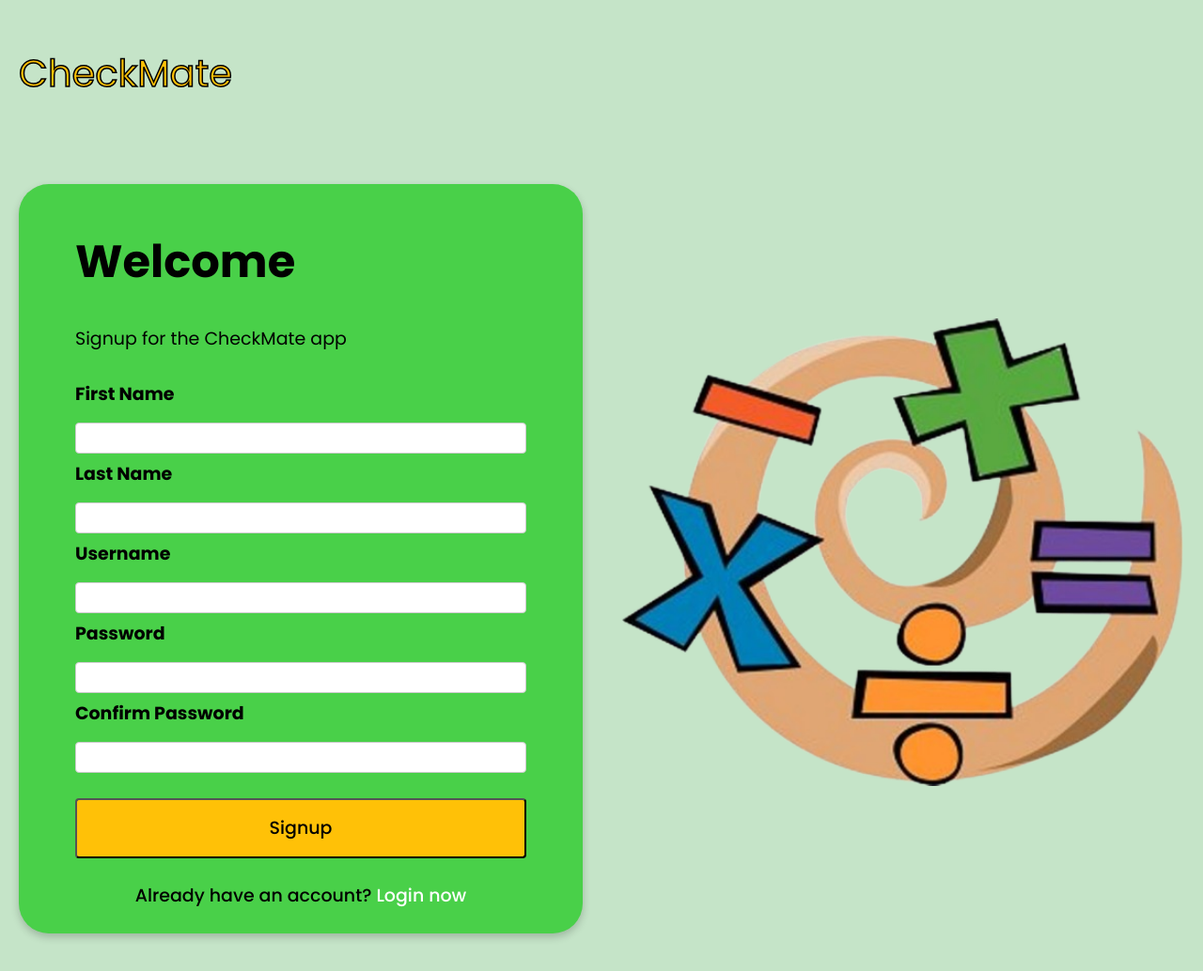
After one commit to YourNewbieCoder/CheckMate, a Flask app: page /signup in a window 1280 px wide. The commit adds this page. Shown: the whole page at 94% size. Run offline with Flask 3, Linux system fonts and the light colour scheme.

Commit message:
created signup page in python flask

```diff
--- a/app.py
+++ b/app.py
@@ -10,5 +10,9 @@
 def login():
     return render_template('login.html')
 
+@app.route('/signup')
+def signup():
+    return render_template('signup.html')
+
 if __name__ == "__main__":
     app.run(debug=True)
--- a/templates/login.html
+++ b/templates/login.html
@@ -22,6 +22,6 @@
         </div>
         <button type="submit" class="btn btn-primary">Login</button>
     </form>
-    <a class="signup-btn" href="/signup.html"><span>Not registered yet? </span><span class="create-acc">Create an account</span></a>
+    <a class="signup-btn" href="/signup"><span>Not registered yet? </span><span class="create-acc">Create an account</span></a>
 </div>
 {% endblock %}
--- /dev/null
+++ b/templates/signup.html
@@ -0,0 +1,32 @@
+{% extends 'base.html' %}
+
+{% block title %}Signup{% endblock %}
+
+{% block header %}
+<header>
+    <a class="home" href="/"><h2>CheckMate</h2></a>
+</header>
+{% endblock %}
+
+{% block content %}
+<div class="card" id="signup">
+    <h1>Welcome</h1>
+    <p>Signup for the CheckMate app</p>
+    <form action="#" method="post">
+        <div class="form-group">
+            <label for="firstname">First Name</label>
+            <input type="text" class="form-control" id="firstname" name="firstname" required>
+            <label for="lastname">Last Name</label>
+            <input type="text" class="form-control" id="lastname" name="lastname" required>
+            <label for="username">Username</label>
+            <input type="text" class="form-control" id="username" name="username" required>
+            <label for="password">Password</label>
+            <input type="password" class="form-control" id="password" name="password" required>
+            <label for="password">Confirm Password</label>
+            <input type="password" class="form-control" id="confirm-password" name="confirm-password" required>
+        </div>
+        <button type="submit">Signup</button><br>
+    </form>
+    <a class="signup-btn"href="/login"><span>Already have an account? </span><span class="create-acc">Login now</span></a>
+</div>
+{% endblock %}
```
Also changed, not shown: signup.html (deleted, +0 -36 lines).
